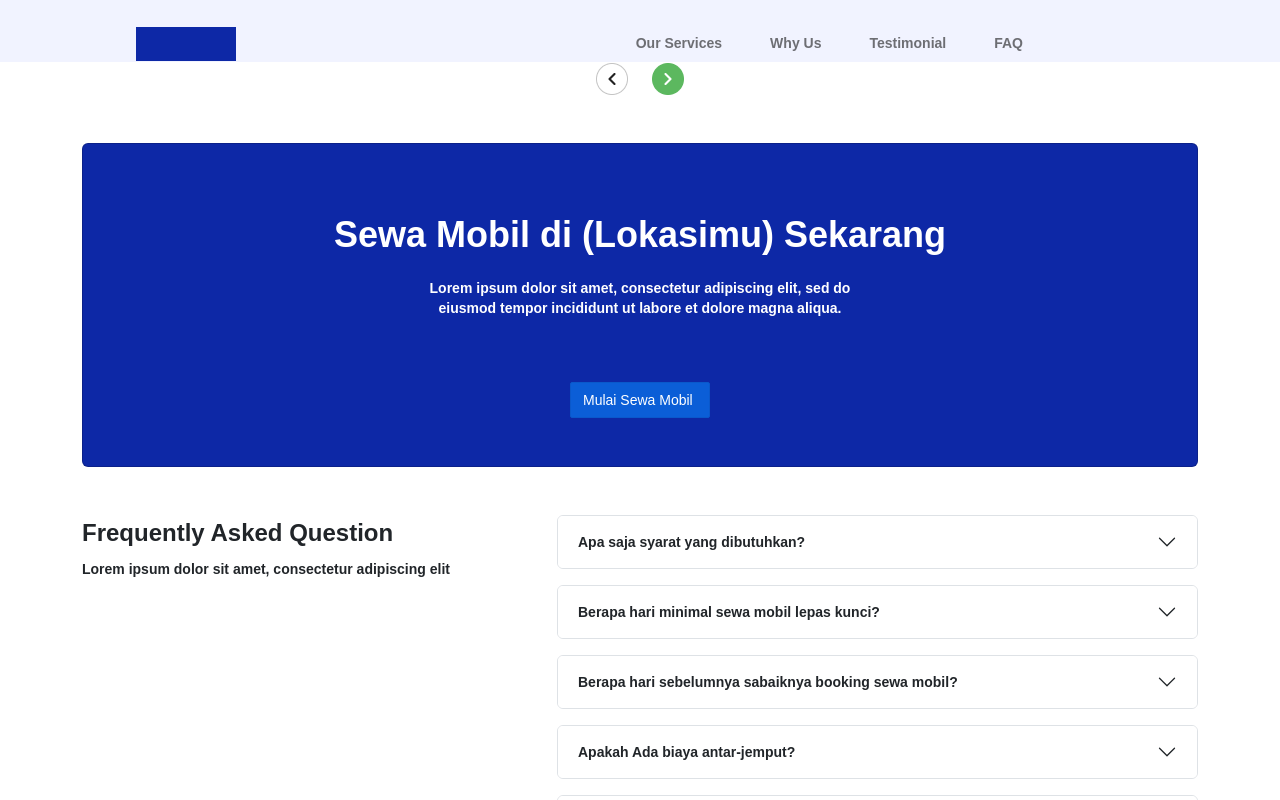
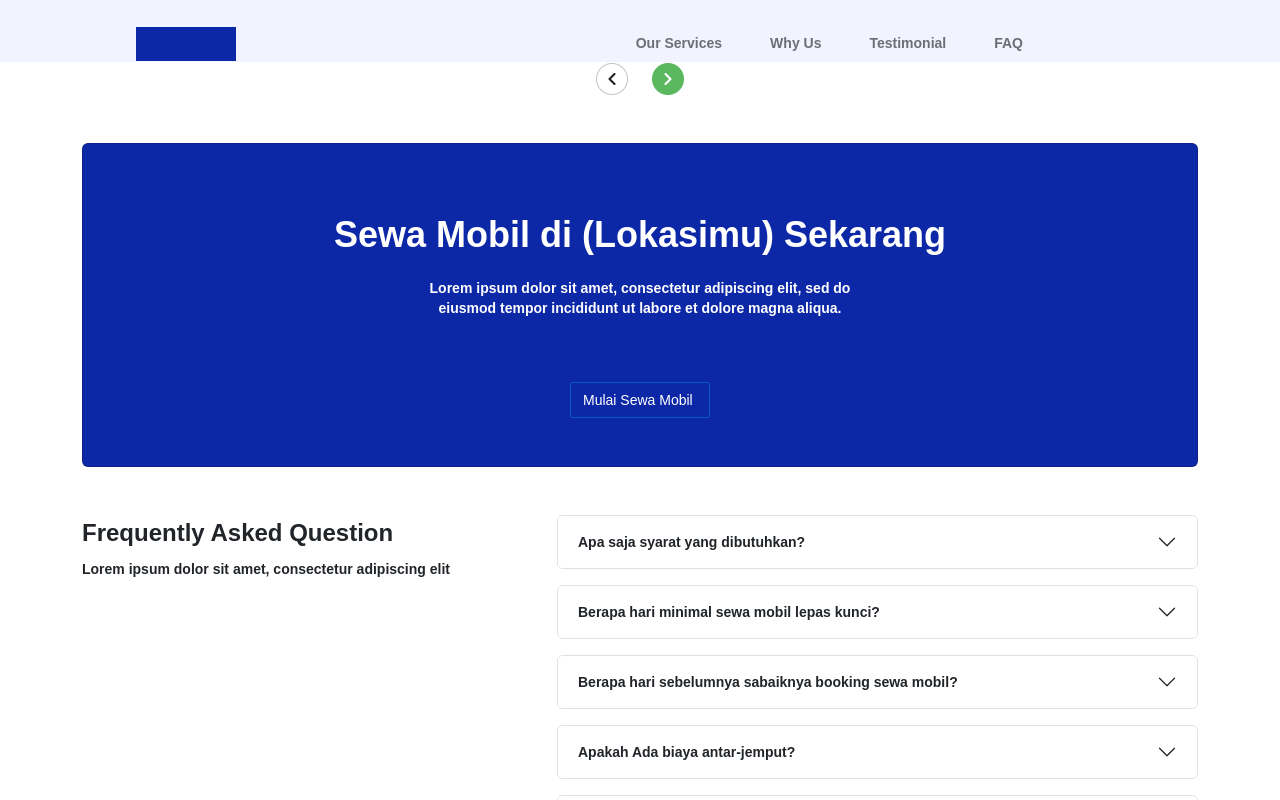
Before and after one commit to tangguhriyadi/binar-challenge-gold, a React (Create React App) app: page / in a window 1280 px wide. In both pictures the pointer is over the button 640 px from the left and 2514 px from the top of the page. Shown: the part 2114-2914 px from the top of the page. Built offline with nearby package versions, Linux system fonts and the light colour scheme.

Commit message:
fixed button on jumbocard

```diff
--- a/src/App.css
+++ b/src/App.css
@@ -67,6 +67,9 @@
     gap: 10px;
     border-radius: 2px;
     cursor:pointer;
+  }
+  .btn-sewa.jumbo:hover {
+    background-color: #0D28A6;
   }
   .btn-sewa1 {
     display: flex;
--- a/src/components/jumbocard.js
+++ b/src/components/jumbocard.js
@@ -30,7 +30,7 @@ export default class JumboCard extends Component {
           </Card.Text>
         </Card.Body>
         <Button
-            className="btn-sewa mt-5"
+            className="btn-sewa mt-5 jumbo"
             as={Link}
             to='/search'
             style={{margin:"auto"}}
```
